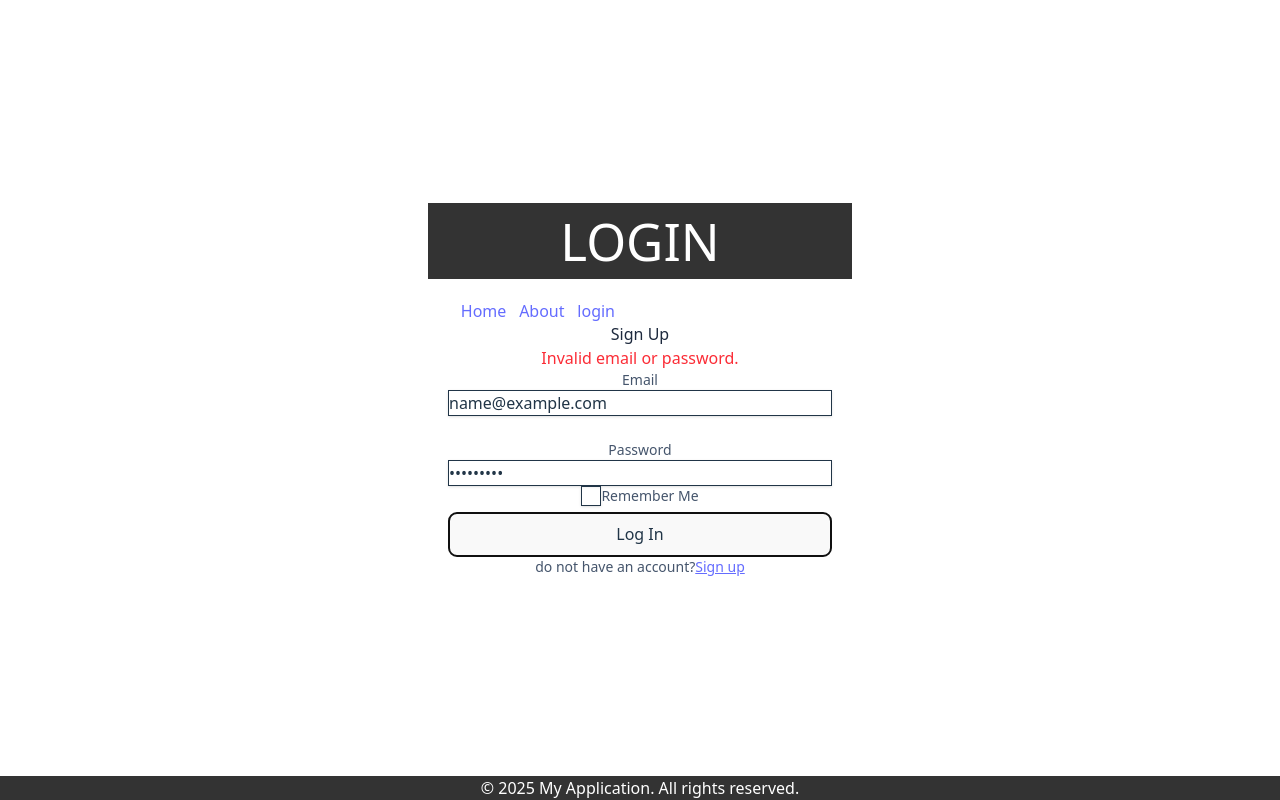
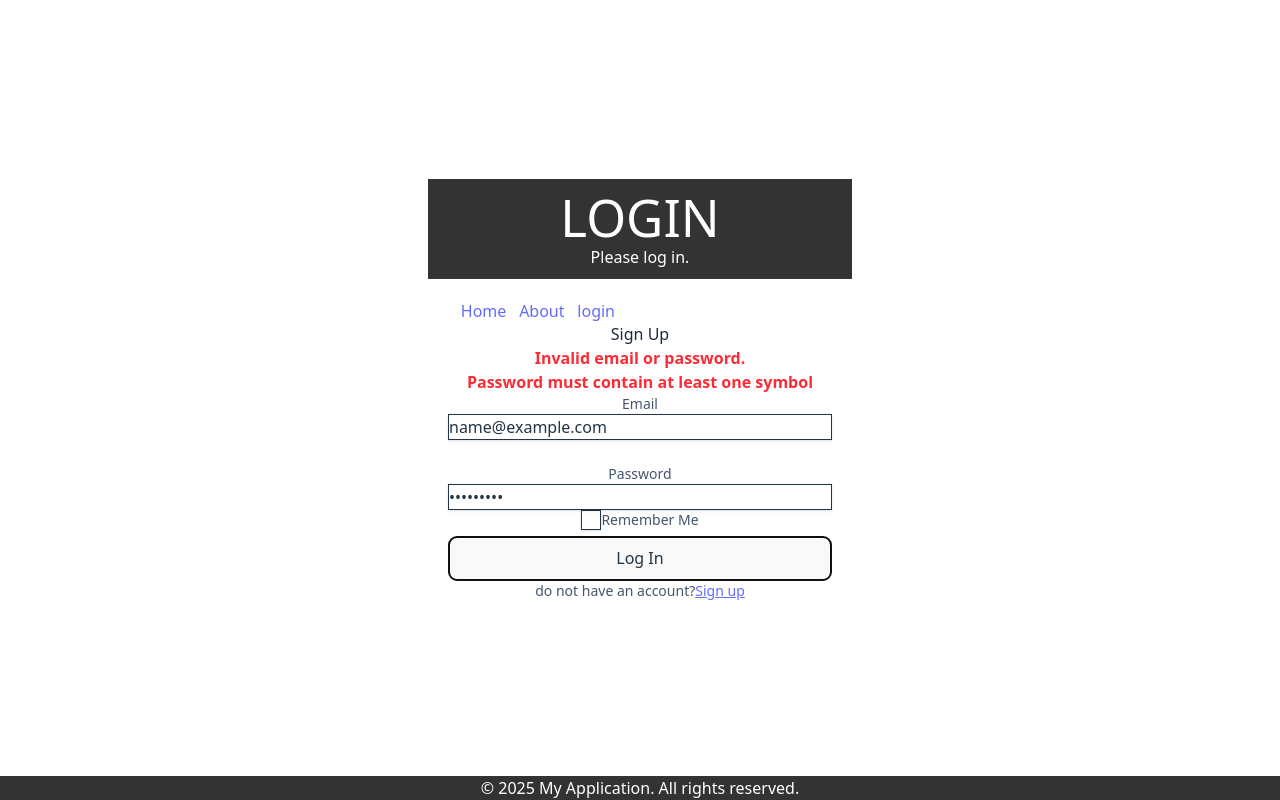
Before and after one commit to josepedrolorenzini/solumclinic-com-au, a React (Vite) app in the folder C/: page /login in a window 1280 px wide. Both pictures are taken after typing "name@example.com", "Sample123" into the empty fields and a click on the button "Log In". Built offline with nearby package versions, Linux system fonts and the light colour scheme.

Commit message:
validate email and password and using localstorage and useffect to remember if user is log in

```diff
--- a/C/src/Layout/Layout.jsx
+++ b/C/src/Layout/Layout.jsx
@@ -1,11 +1,21 @@
-import React, { useState } from "react";
+import React, { useState , useEffect } from "react";
 
 const Layout = ({ children , title}) => {
     const [currentPath, setCurrentPath] = useState(window.location.pathname);
+    const [loggedInUser, setLoggedInUser] = useState(localStorage.getItem('loggedInUser') ? JSON.parse(localStorage.getItem('loggedInUser')) : null);
+
+
+     useEffect(() => {
+                console.log("layout loggedInUser changed:"); ;
+                console.log(loggedInUser)
+
+            }, [loggedInUser]);
+
   return (
     <div>
       <header style={headerStyle}>
         <h1>{title? title:currentPath}</h1>
+        {loggedInUser ? <p>Welcome, {loggedInUser.name}!</p> : <p>Please log in.</p>}
 
       </header>
       <main style={mainStyle}>{children}</main>
--- a/C/src/components/LoginForm.jsx
+++ b/C/src/components/LoginForm.jsx
@@ -9,17 +9,55 @@ function LoginForm({usuarios}) {
      const [users, setUsers] = useState(usuarios.users) ;
      const [loggedInUser, setLoggedInUser] = useState(localStorage.getItem('loggedInUser') ? JSON.parse(localStorage.getItem('loggedInUser')) : null);
      const [error, setError] = useState('');
+     //validating password
+      const [errorPassword, setErrorPassword] = useState(false);
 
+      //validating password
+        const validatePassword = (password)=>{
+          // Add password validation logic here
+           if (!password) {
+               setErrorPassword('Password is required') ;
+               return false
+            }
+            if (password.length < 8 || password.length > 16) {
+               setErrorPassword('Password must be between 8-16 characters');
+               return false
+            }
+            if (!/[A-Z]/.test(password)) {
+               setErrorPassword('Password must contain at least one uppercase letter');
+               return false
+            }
+            if (!/[a-z]/.test(password)) {
+               setErrorPassword('Password must contain at least one lowercase letter');
+               return false
+            }
+            if (!/[0-9]/.test(password)) {
+                setErrorPassword('Password must contain at least one number');
+                return false
+            }
+            if (!/[!@#$%^&*(),.?":{}|<>]/.test(password)) {
+                setErrorPassword('Password must contain at least one symbol');
+                return false
+            }
+            return true;
+        }
 
+      //validating password
+
+    //  form submission handler
     const handleSubmit = (e) => {
         e.preventDefault();
         // console.log(e.target.email.value);
         // console.log(e.target.password.value);
 
+        const passwordValidationResult = validatePassword(e.target.password.value);
+        console.log(passwordValidationResult);
         users.map( (user,index) => {
             console.log(user.mail, user.password);
             /// checking if user exists
             if(user.mail === e.target.email.value && user.password === e.target.password.value){
+
+
                 console.log(`User found: ${index}  `, user.mail);
 
                 setLoggedInUser({
@@ -44,7 +82,7 @@ function LoginForm({usuarios}) {
             }
         })
 
-        }
+        }   //  form submission handler
 
         useEffect(() => {
             console.log("Form element changed") ;
@@ -58,9 +96,13 @@ function LoginForm({usuarios}) {
   <h4 className="block text-xl font-medium text-slate-800">
     Sign Up
   </h4>
-  <p className="text-cyan-400 font-light">
+  <p className="text-cyan-500 font-semibold">
     {error ? <span className="text-red-500">{error}</span>
-    : !loggedInUser  ? ('Please enter your email and password to sign in.'):( `Hello ${loggedInUser.name}`)}
+    : !loggedInUser  ? ('Please enter your email and password to sign in.')
+    :( ` Hello ${loggedInUser.name}  `)}
+  </p>
+  <p className="text-cyan-400 font-bold">
+    {errorPassword ? <span className="text-red-500">{errorPassword}</span> : null}
   </p>
 
     {loggedInUser ?(
--- a/C/src/components/NavMenu.jsx
+++ b/C/src/components/NavMenu.jsx
@@ -6,6 +6,7 @@ import Login from '../pages/Login'
 
 function NavMenu() {
       const userParams = useLocation();
+
   return (
     <>
       <nav>
```
